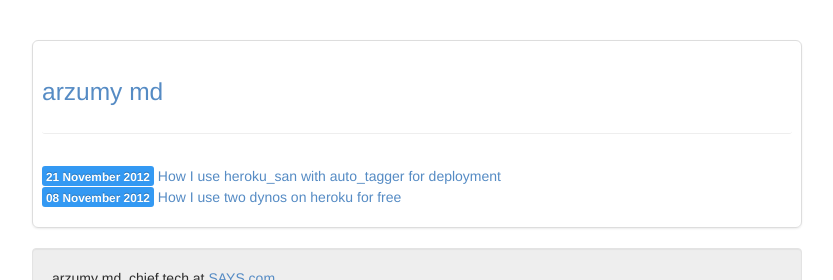
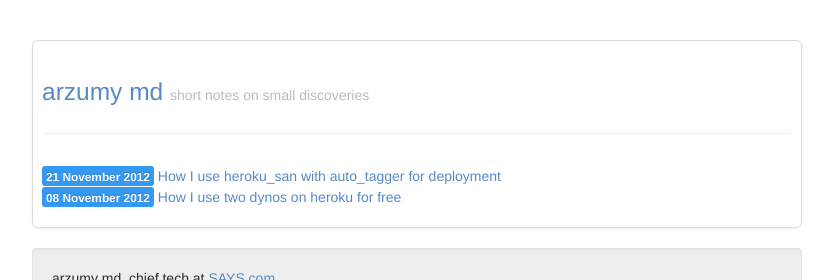
Before and after one commit to arzumy/arzumy.github.com, a Jekyll site: the page built from index.html, in a window 1280 px wide. Shown: the top 280 px of the page, without its empty margins (223-1056 px from the left). Built offline with Jekyll 4.4.1, drawn with Linux system fonts in a browser that asks for light colours; some web fonts are replaced.

Commit message:
added site tagline

```diff
--- a/_config.yml
+++ b/_config.yml
@@ -1,3 +1,4 @@
 title : arzumy md
+tagline: short notes on small discoveries
 pygments: true
 permalink: /:title
--- /dev/null
+++ b/_includes/header.html
@@ -0,0 +1,3 @@
+<div class="page-header">
+	<h3><a href="/">{{ site.title }}</a> <small>{{ site.tagline }}</small></h3>
+</div>
--- a/_layouts/default.html
+++ b/_layouts/default.html
@@ -22,9 +22,7 @@
 		<div class="container">
 			<div class="row-fluid">
 	    	<div class="span8 offset2 mini-layout">
-					<div class="page-header">
-						<h3><a href="/">{{ site.title }}</a></h3>
-					</div>
+	        {% include header.html %}
 					<h3>{{ page.title }}</h3>
 					{{ content }}
 					<a href="/">&laquo; back</a>
--- a/_layouts/page.html
+++ b/_layouts/page.html
@@ -2,7 +2,7 @@
 <html lang="en">
   <head>
     <meta charset="utf-8">
-    <title>{{ site.title }}</title>
+    <title>{{ site.title }} - {{ site.tagline }}</title>
     <meta name="viewport" content="width=device-width, initial-scale=1.0">
     <meta name="description" content="">
     <meta name="author" content="">
@@ -22,9 +22,7 @@
 		<div class="container">
 			<div class="row-fluid">
 	    	<div class="span8 offset2 mini-layout">
-					<div class="page-header">
-						<h3><a href="/">{{ site.title }}</a></h3>
-					</div>
+	        {% include header.html %}
 					{{ content }}
 	    	</div>
     	</div>
```
